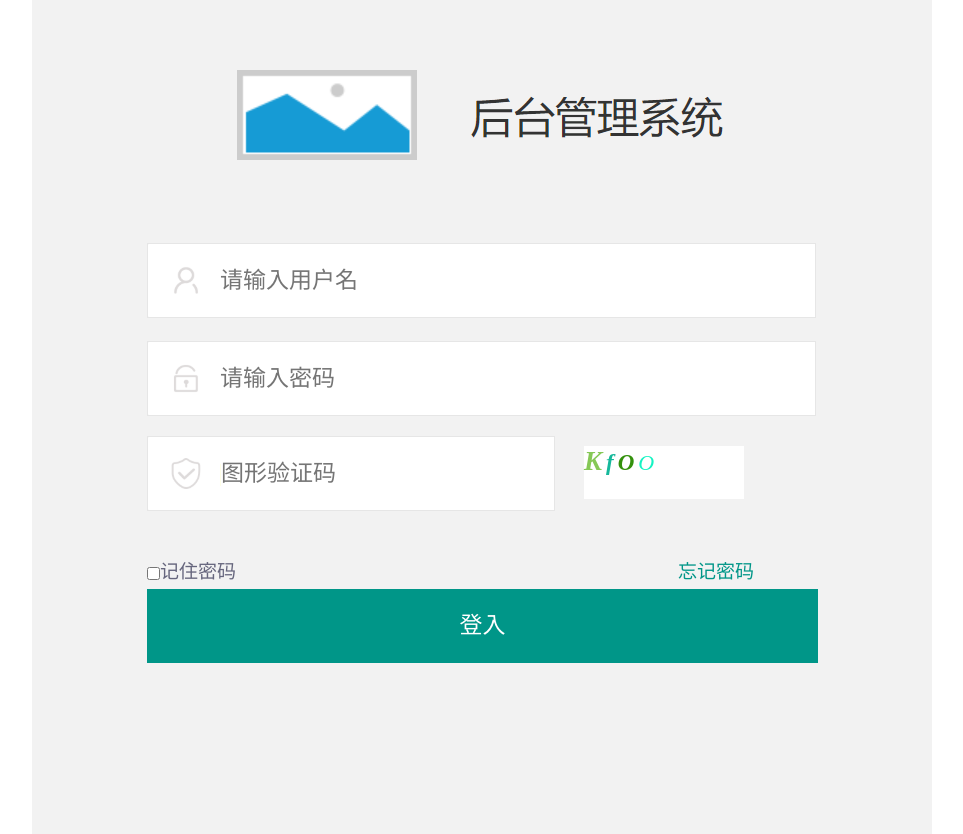
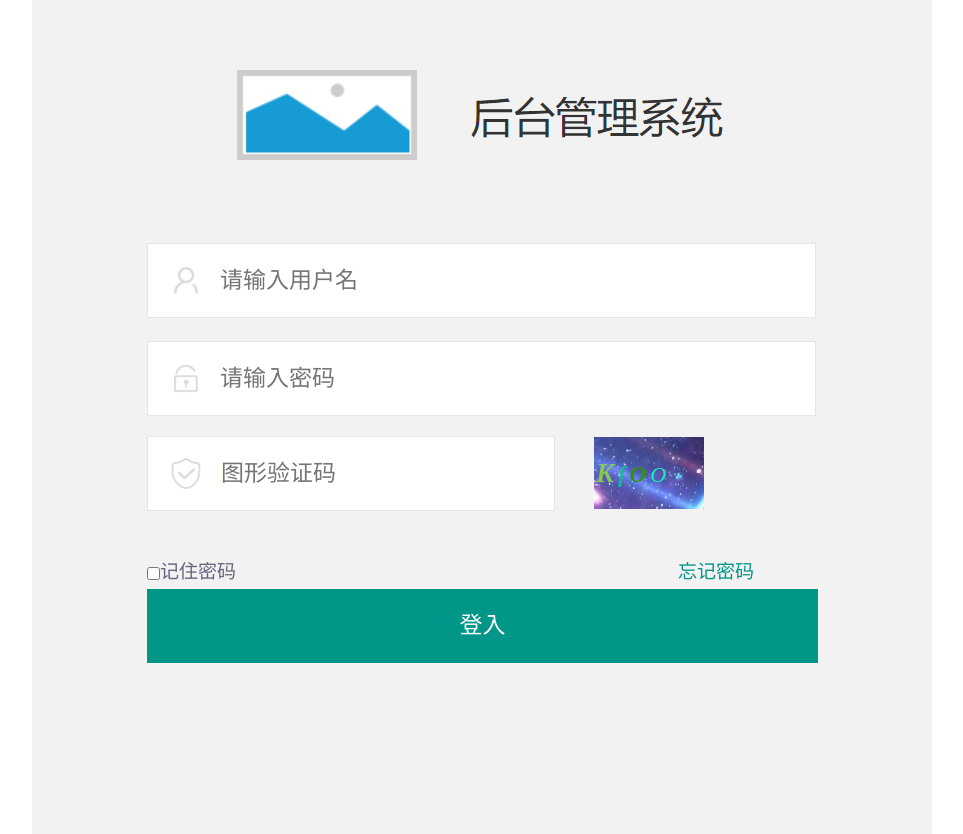
Before and after one commit to GodZhuJunTao/NodeProject, a PHP site: page / in a window 1280 px wide. Shown: the part 21-855 px from the top of the page, without its empty margins (158-1121 px from the left). Run offline with PHP 8.4, Linux system fonts and the light colour scheme.

Commit message:
小更新

```diff
--- a/src/css/register.css
+++ b/src/css/register.css
@@ -60,12 +60,15 @@
   height: 73px;
 }
 #register .register #picCode {
-  width: 160px;
-  height: 53px;
-  background: #fff;
   position: absolute;
-  right: 70px;
-  top:20px;
+  top:11px;
+  right: 110px;
+  width: 110px;
+  height: 72px;
+  background: url(../assets/xxx.jpg)no-repeat center center;
+  text-align: center;
+  line-height: 72px;
+  cursor: pointer;
 }
 #register .register #picCode span {
   display: inline-block;
--- a/src/html/add_user.html
+++ b/src/html/add_user.html
@@ -178,7 +178,11 @@
         xhr.onload = ()=>{
             if(status.includes(xhr.status)){
                 let res = JSON.parse(xhr.responseText);
-                console.log(xhr.responseText);
+                if (res.code == 1) {
+					location.href = 'user_list.html';
+				}else{
+					alert('添加失败');
+				}
             }
         }
         xhr.open('put',`/userinf?user=${_user}&age=${_age}&password=${_password}&time=${_time}&sex=${_sex}&tel=${_tel}&email=${_email}&sdads=${_sdads}`,true);
--- a/src/html/shopp_editor.html
+++ b/src/html/shopp_editor.html
@@ -193,7 +193,11 @@
         xhr.onload = () => {
             if (status.includes(xhr.status)) {
                 let res = JSON.parse(xhr.responseText);
-                console.log(xhr.responseText);
+                if (res.code == 1) {
+					location.href = 'goods_list.html';
+				}else{
+					alert('编辑失败');
+				}
             }
         }
         xhr.open('post', '/goodslist', true);
--- a/src/router/goodslist.js
+++ b/src/router/goodslist.js
@@ -25,11 +25,11 @@ Router.route('/')
 
     // 插入
     .put(urlencodedParser,async (req,res)=>{
-        let {sort,shoppingname,price,oldprice,store} = req.query;
+        let {sort,shoppingname,price,oldprice,store,subhead,remark} = req.query;
         store = store*1;
         oldprice = oldprice*1;
         price = price*1;
-        console.log(sort,shoppingname,price,oldprice,store,newtime());
+        console.log(sort,shoppingname,price,oldprice,store,subhead,remark,newtime());
         let data;
         try{
             data = await db.insert('shoppinglist',{
@@ -38,6 +38,8 @@ Router.route('/')
                 price:price,
                 store:store,
                 sort:sort,
+                subhead:subhead,
+                remark:remark,
                 time:newtime()
             });
         }catch(err){
```
Also changed, not shown: src/html/add_goods.html (+20 -11 lines), src/html/user_editor.html (+6 -1 lines), src/assets/xx.jpg (added), src/assets/xxx.jpg (added).
